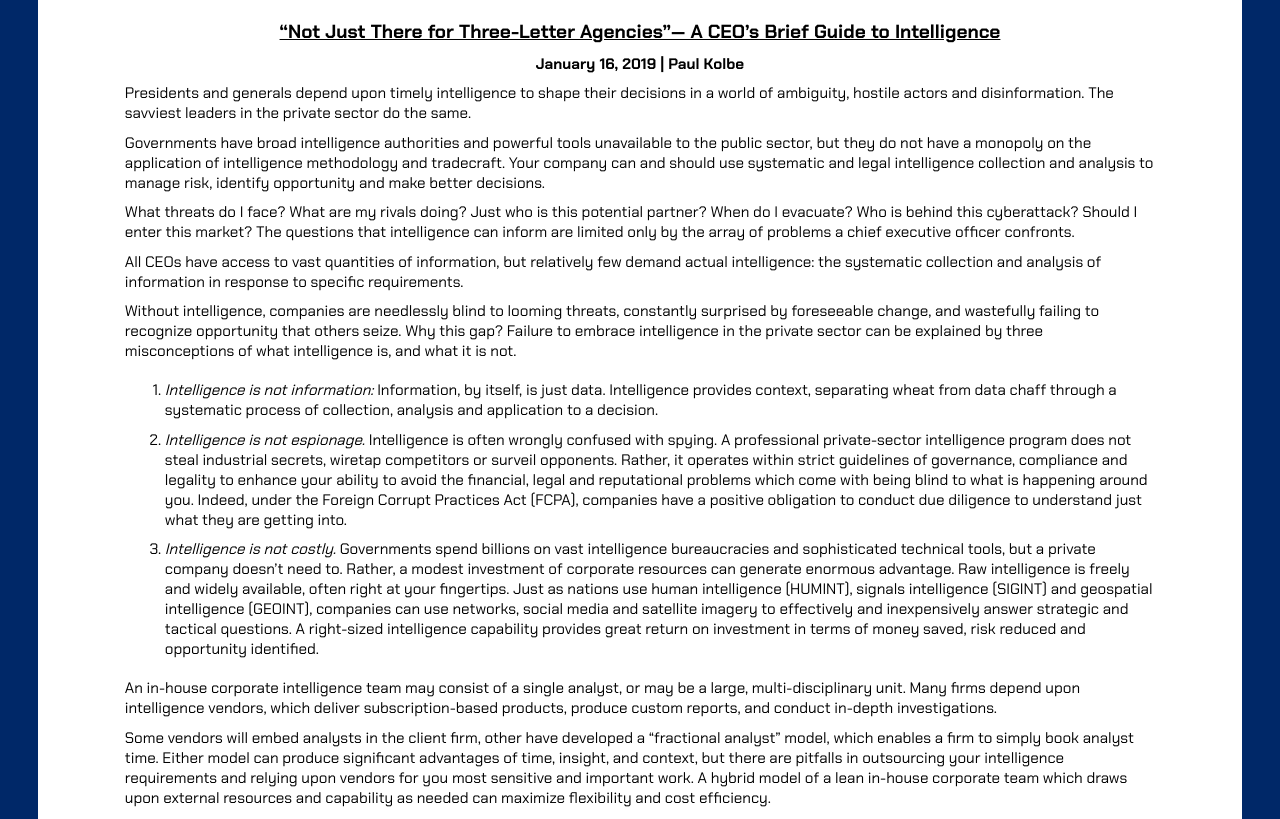
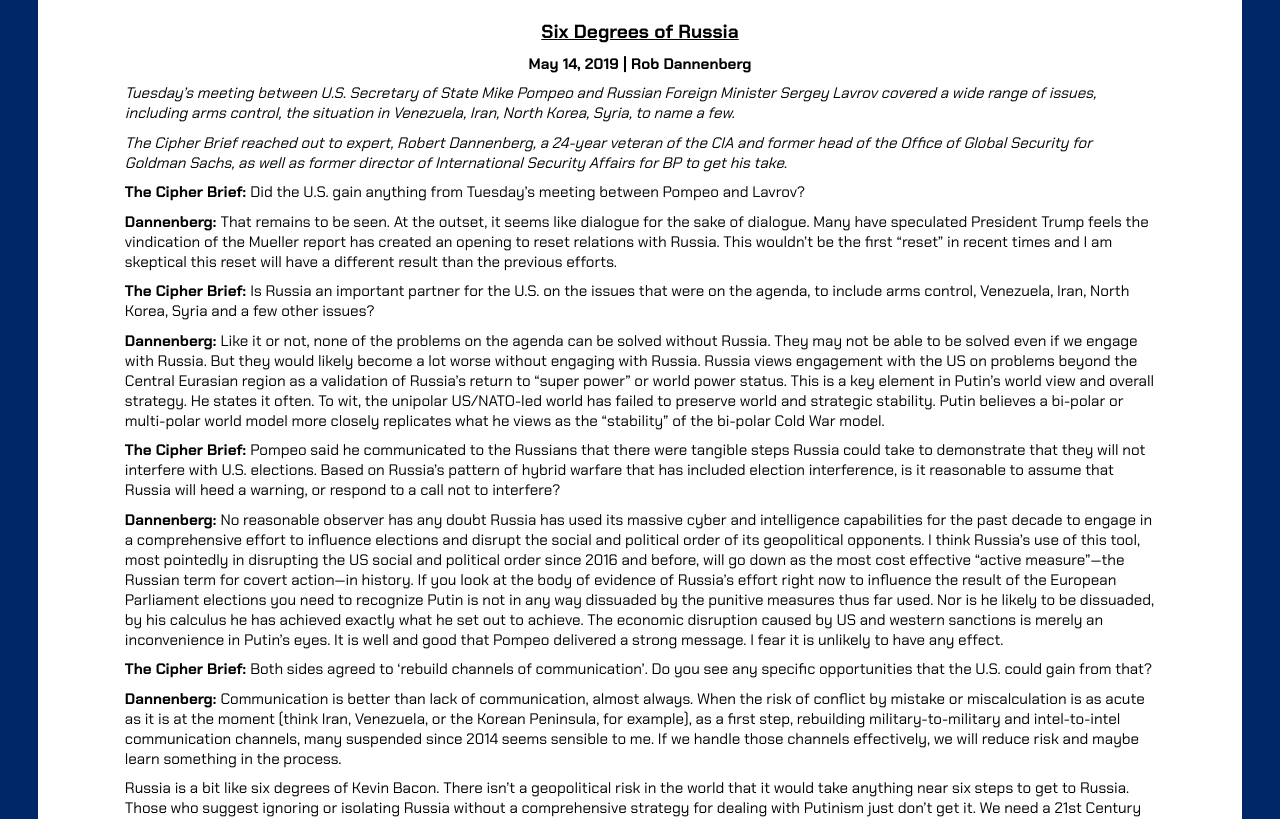
Before and after one commit to tdberg21/quint, a React (Create React App) app: page /publications in a window 1280 px wide. Shown: the part 1980-2799 px from the top of the page. Built offline with nearby package versions, Linux system fonts and the light colour scheme.

Commit message:
Add Q&A session from Cipher Brief to publications section per client request

```diff
--- a/src/Components/Publications/Publications.js
+++ b/src/Components/Publications/Publications.js
@@ -64,6 +64,61 @@ const Publications = () => {
         <p className='article-text article-paragraphs'>
           Obviously, the topics above are a small fraction of what these men convey to their new clientele.  All aspects of security and risk are on the table when they meet with clients and it’s typical that executives or family offices want to know how they’re doing in certain areas or what they haven’t thought about? Whether the concern is cybercrime, geopolitical risk or the valley of issues in between, it’s unusual to have direct access to professionals with credentials such as Rob and John.  Just as important, these men have spent their careers operating with great discretion and understand the importance of trust in the family office environment.  If you have a need in the risk or security area, contact information is provided for each in the contact section.
           </p>
+      </article>
+      <hr></hr>
+      <article className='cipher-article'>
+        <h4 className='article-text'>Six Degrees of Russia</h4>
+        <h6 className='article-text article-subheader'>May 14, 2019 |
+          <a
+            href='https://www.thecipherbrief.com/experts/rob-dannenberg'
+            title='Cipher Brief articles by Rob Dannenberg'
+            target='_blank'
+            rel='noopener noreferrer'
+          >
+            Rob Dannenberg
+          </a>
+        </h6>
+        <p className='article-text article-paragraphs'>
+          <i className='article-paragraphs'>Tuesday’s meeting between U.S. Secretary of State Mike Pompeo and Russian Foreign Minister Sergey Lavrov covered a wide range of issues, including arms control, the situation in Venezuela, Iran, North Korea, Syria, to name a few.</i>
+        </p>
+        <p className='article-text article-paragraphs'>
+          <i className='article-paragraphs'>The Cipher Brief reached out to expert, Robert Dannenberg, a 24-year veteran of the CIA and former head of the Office of Global Security for Goldman Sachs, as well as former director of International Security Affairs for BP to get his take.</i>
+        </p>
+        <p className='article-text article-paragraphs'>
+          <b className='article-paragraphs'>The Cipher Brief: </b>
+          Did the U.S. gain anything from Tuesday’s meeting between Pompeo and Lavrov?
+        </p>
+        <p className='article-text article-paragraphs'>
+          <b className='article-paragraphs'>Dannenberg: </b>
+          That remains to be seen.  At the outset, it seems like dialogue for the sake of dialogue.  Many have speculated President Trump feels the vindication of the Mueller report has created an opening to reset relations with Russia.  This wouldn’t be the first “reset” in recent times and I am skeptical this reset will have a different result than the previous efforts.
+        </p>
+        <p className='article-text article-paragraphs'>
+          <b className='article-paragraphs'>The Cipher Brief: </b>
+          Is Russia an important partner for the U.S. on the issues that were on the agenda, to include arms control, Venezuela, Iran, North Korea, Syria and a few other issues?
+        </p>
+        <p className='article-text article-paragraphs'>
+          <b className='article-paragraphs'>Dannenberg: </b>
+          Like it or not, none of the problems on the agenda can be solved without Russia.  They may not be able to be solved even if we engage with Russia.  But they would likely become a lot worse without engaging with Russia.  Russia views engagement with the US on problems beyond the Central Eurasian region as a validation of Russia’s return to “super power” or world power status.  This is a key element in Putin’s world view and overall strategy.  He states it often.  To wit, the unipolar US/NATO-led world has failed to preserve world and strategic stability.  Putin believes a bi-polar or multi-polar world model more closely replicates what he views as the “stability” of the bi-polar Cold War model.
+        </p>
+        <p className='article-text article-paragraphs'>
+          <b className='article-paragraphs'>The Cipher Brief: </b>
+          Pompeo said he communicated to the Russians that there were tangible steps Russia could take to demonstrate that they will not interfere with U.S. elections.  Based on Russia’s pattern of hybrid warfare that has included election interference, is it reasonable to assume that Russia will heed a warning, or respond to a call not to interfere?
+        </p>
+        <p className='article-text article-paragraphs'>
+          <b className='article-paragraphs'>Dannenberg: </b>
+          No reasonable observer has any doubt Russia has used its massive cyber and intelligence capabilities for the past decade to engage in a comprehensive effort to influence elections and disrupt the social and political order of its geopolitical opponents.  I think Russia’s use of this tool, most pointedly in disrupting the US social and political order since 2016 and before, will go down as the most cost effective “active measure”—the Russian term for covert action—in history.  If you look at the body of evidence of Russia’s effort right now to influence the result of the European Parliament elections you need to recognize Putin is not in any way dissuaded by the punitive measures thus far used.  Nor is he likely to be dissuaded, by his calculus he has achieved exactly what he set out to achieve.  The economic disruption caused by US and western sanctions is merely an inconvenience in Putin’s eyes.  It is well and good that Pompeo delivered a strong message.  I fear it is unlikely to have any effect.
+        </p>
+        <p className='article-text article-paragraphs'>
+          <b className='article-paragraphs'>The Cipher Brief: </b>
+          Both sides agreed to ‘rebuild channels of communication’.  Do you see any specific opportunities that the U.S. could gain from that?
+        </p>
+        <p className='article-text article-paragraphs'>
+          <b className='article-paragraphs'>Dannenberg: </b>
+          Communication is better than lack of communication, almost always.  When the risk of conflict by mistake or miscalculation is as acute as it is at the moment (think Iran, Venezuela, or the Korean Peninsula, for example), as a first step, rebuilding military-to-military and intel-to-intel communication channels, many suspended since 2014 seems sensible to me.  If we handle those channels effectively, we will reduce risk and maybe learn something in the process.
+        </p>
+        <p className='article-text article-paragraphs'>
+          Russia is a bit like six degrees of Kevin Bacon.  There isn’t a geopolitical risk in the world that it would take anything near six steps to get to Russia.  Those who suggest ignoring or isolating Russia without a comprehensive strategy for dealing with Putinism just don’t get it.  We need a 21st Century George Kennan to help develop that strategy.
+        </p>
       </article>
       <hr></hr>
       <article className='cipher-article'>
```
